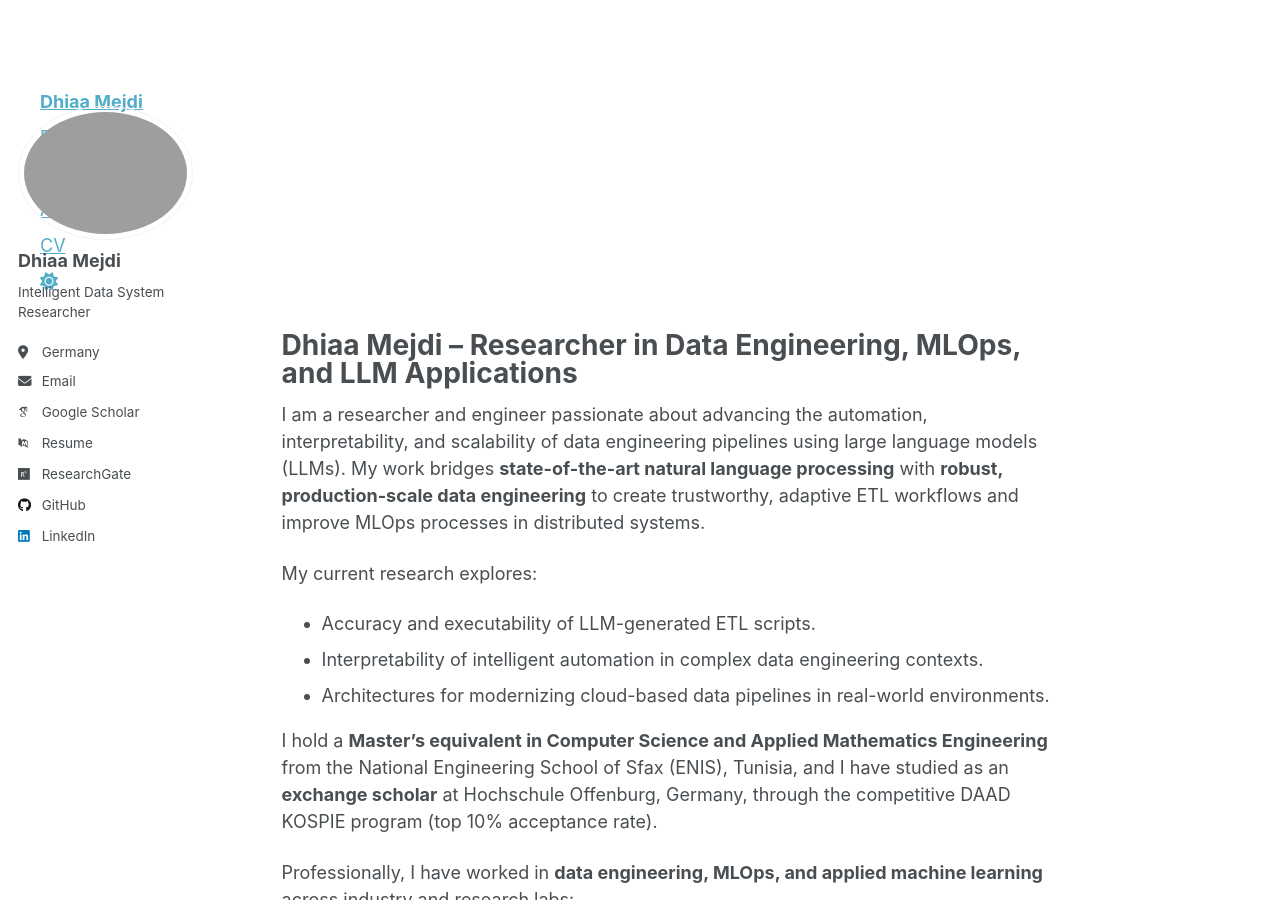
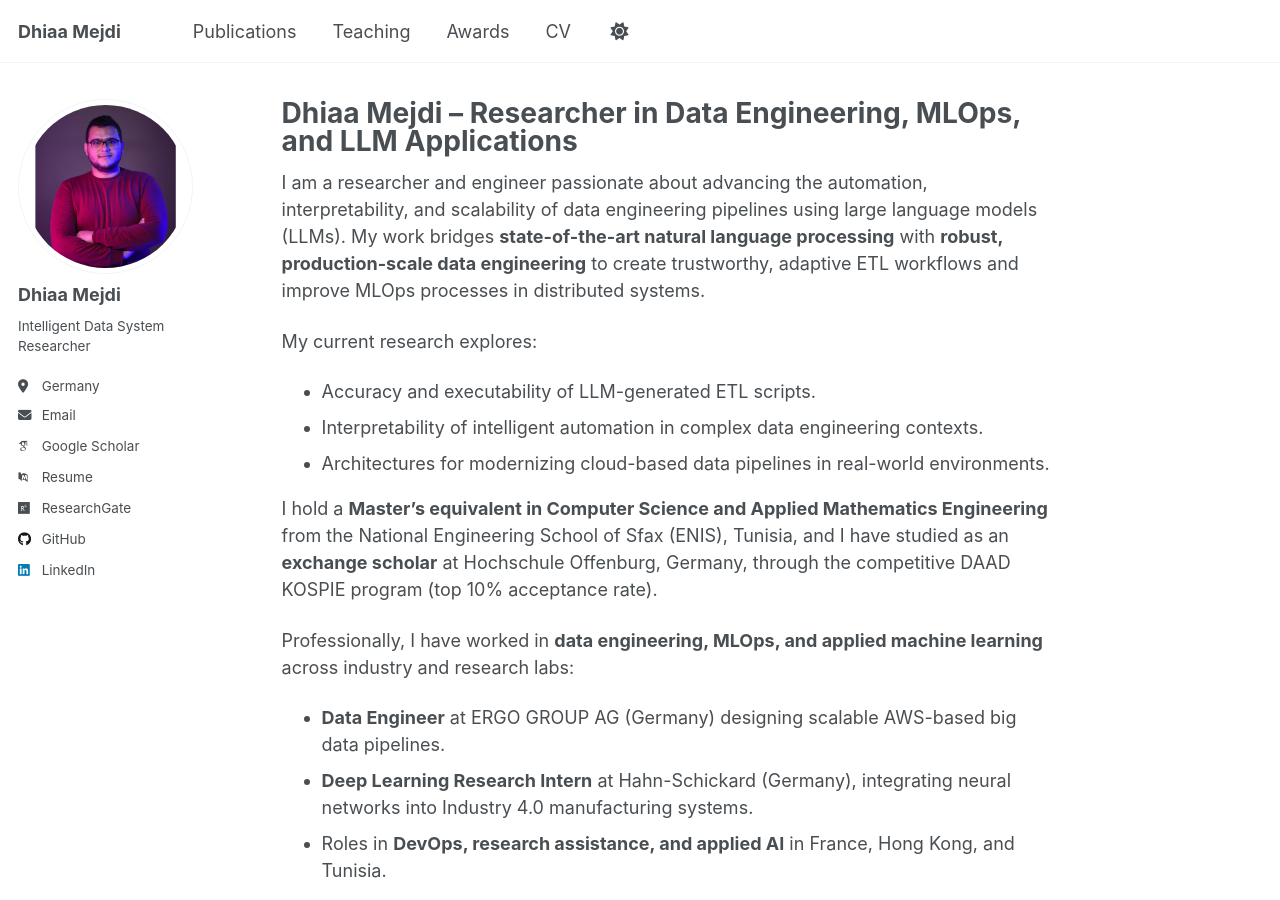
Before and after one commit to dhiaamejdi/dhiaamejdi.github.io, a Jekyll site: the page built from _pages/about.md, in a window 1280 px wide and 900 px high. Built offline with Jekyll 4.4.1, drawn with Linux system fonts in a browser that asks for light colours; some web fonts are replaced; a script that is not in the unit is left out.

Commit message:
profile pic and base path

```diff
--- a/_config.yml
+++ b/_config.yml
@@ -22,7 +22,7 @@ repository               : "academicpages/academicpages.github.io"
 #               Additional customization can be done by editing /_includes/author-profile.html
 author:
   # Biographic information
-  avatar           : "profile.png.jpg"
+  avatar           : "profile.jpg"
   name             : "Dhiaa Mejdi"
   pronouns         : # example: "she/her"
   bio              : "Intelligent Data System Researcher"
--- a/_includes/author-profile.html
+++ b/_includes/author-profile.html
@@ -10,7 +10,7 @@
     {% if author.avatar contains "://" %}
     	<img src="{{ author.avatar }}" alt="{{ author.name }}"  fetchpriority="high" />
     {% else %}
-    	<img src="{{ author.avatar | prepend: "/images/profile.png.jpg" | prepend: base_path }}" class="author__avatar" alt="{{ author.name }}"  fetchpriority="high" />
+    	<img src="{{ author.avatar | prepend: "/images/" | prepend: base_path }}" class="author__avatar" alt="{{ author.name }}"  fetchpriority="high" />
     {% endif %}
   </div>
 
--- a/_includes/masthead.html
+++ b/_includes/masthead.html
@@ -1,20 +1,26 @@
-<ul class="visible-links">
-  <!-- Home -->
-  <li class="masthead__menu-item masthead__menu-item--lg persist">
-    <a href="{{ '/' | relative_url }}">{{ site.title }}</a>
-  </li>
+{% include base_path %}
 
-  <!-- Dynamic navigation -->
-  {% for link in site.data.navigation.main %}
-    <li class="masthead__menu-item">
-      <a href="{{ link.url | relative_url }}">{{ link.title }}</a>
-    </li>
-  {% endfor %}
-
-  <!-- Theme toggle -->
-  <li id="theme-toggle" class="masthead__menu-item persist tail">
-    <a role="button" aria-labelledby="theme-icon">
-      <i id="theme-icon" class="fa-solid fa-sun" aria-hidden="true" title="toggle theme"></i>
-    </a>
-  </li>
-</ul>
+<div class="masthead">
+  <div class="masthead__inner-wrap">
+    <div class="masthead__menu">
+      <nav id="site-nav" class="greedy-nav">
+        <button><div class="navicon"></div></button>
+        <ul class="visible-links">
+          <li class="masthead__menu-item masthead__menu-item--lg persist"><a href="{{ relative_url  }}/">{{ site.title }}</a></li>
+          {% for link in site.data.navigation.main %}
+            {% if link.url contains 'http' %}
+              {% assign domain = '' %}
+            {% else %}
+              {% assign domain = base_path %}
+            {% endif %}
+            <li class="masthead__menu-item"><a href="{{ relative_url  }}{{ link.url }}">{{ link.title }}</a></li>
+          {% endfor %}
+          <li id="theme-toggle" class="masthead__menu-item persist tail">
+            <a role="button" aria-labelledby="theme-icon"><i id="theme-icon" class="fa-solid fa-sun" aria-hidden="true" title="toggle theme"></i></a>
+          </li>
+        </ul>
+        <ul class="hidden-links hidden"></ul>
+      </nav>
+    </div>
+  </div>
+</div>
```
Also changed, not shown: _pages/markdown.md (+1 -1 lines), images/profile.jpg (renamed from images/profile.png.jpg).
